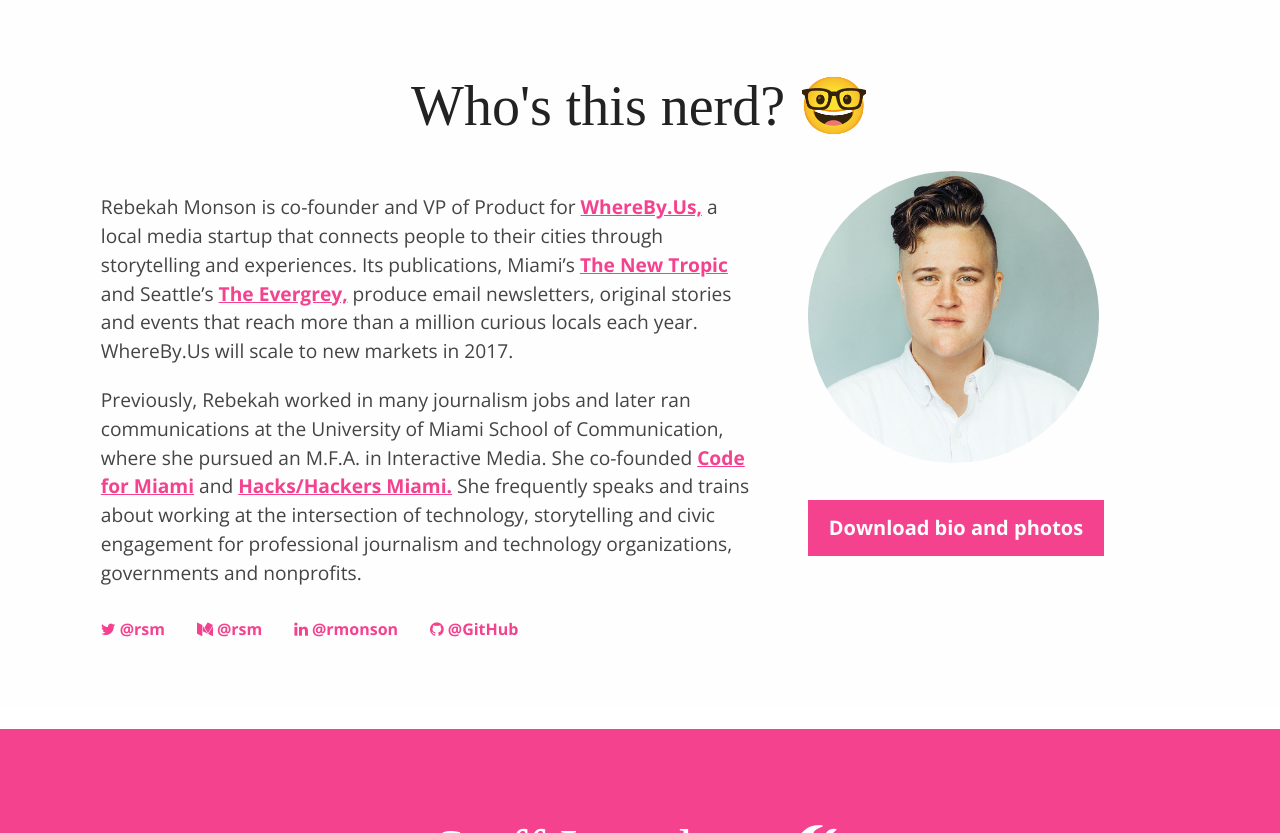
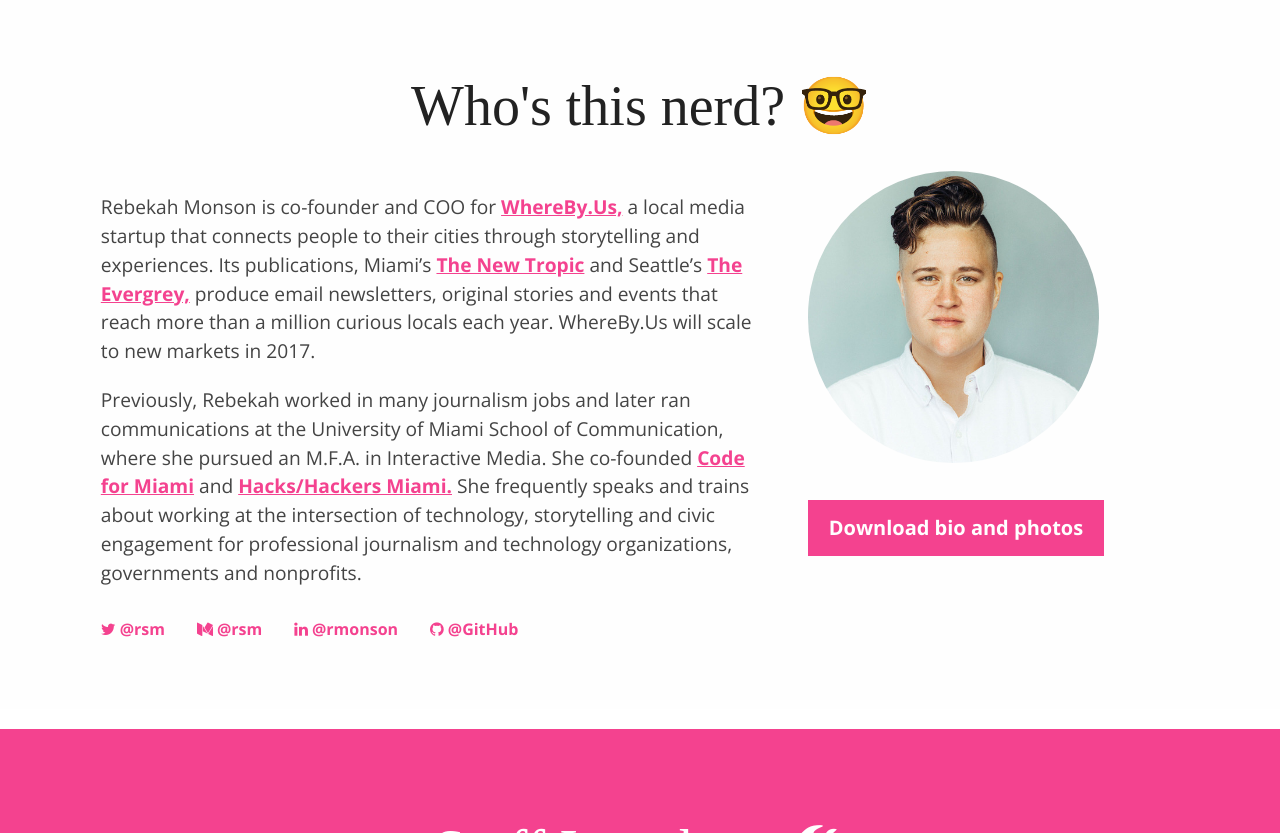
Before and after one commit to rebekahmonson/rebekahmonson.github.io, a Jekyll site: the page built from index.html, in a window 1280 px wide and 900 px high, scrolled down 899 px, cut to the strip 67-900 px from the top of the window. Built offline with Jekyll 4.4.1, drawn with Linux system fonts in a browser that asks for light colours; nearby versions of some CDN libraries; some web fonts are replaced.

Commit message:
coo update

```diff
--- a/_includes/about.html
+++ b/_includes/about.html
@@ -5,7 +5,7 @@
       <img class="circle-image" src="/img/headshot.jpg"><a href="https://drive.google.com/open?id=0B0HzQC14VDVtRUxLSEFzQVBldGc" class="button large">Download bio and photos</a>
     </div>
     <div class="about-text">
-      <p>Rebekah Monson is co-founder and VP of Product for <a href="http://whereby.us">WhereBy.Us,</a> a local media startup that connects people to their cities through storytelling and experiences. Its publications, Miami’s <a href="https://thenewtropic.com">The New Tropic</a> and Seattle’s <a href="https://theevergrey.com">The Evergrey,</a> produce email newsletters, original stories and events that reach more than a million curious locals each year. WhereBy.Us will scale to new markets in 2017.</p>
+      <p>Rebekah Monson is co-founder and COO for <a href="http://whereby.us">WhereBy.Us,</a> a local media startup that connects people to their cities through storytelling and experiences. Its publications, Miami’s <a href="https://thenewtropic.com">The New Tropic</a> and Seattle’s <a href="https://theevergrey.com">The Evergrey,</a> produce email newsletters, original stories and events that reach more than a million curious locals each year. WhereBy.Us will scale to new markets in 2017.</p>
 
       <p>Previously, Rebekah worked in many journalism jobs and later ran communications at the University of Miami School of Communication, where she pursued an M.F.A. in Interactive Media. She co-founded <a href="http://codefor.miami/">Code for Miami</a> and <a href="http://www.meetup.com/Hacks-Hackers-Miami/">Hacks/Hackers Miami.</a> She frequently speaks and trains about working at the intersection of technology, storytelling and civic engagement for professional journalism and technology organizations, governments and nonprofits.</p>
       <ul class="menu vertical show-for-small-only">
```
